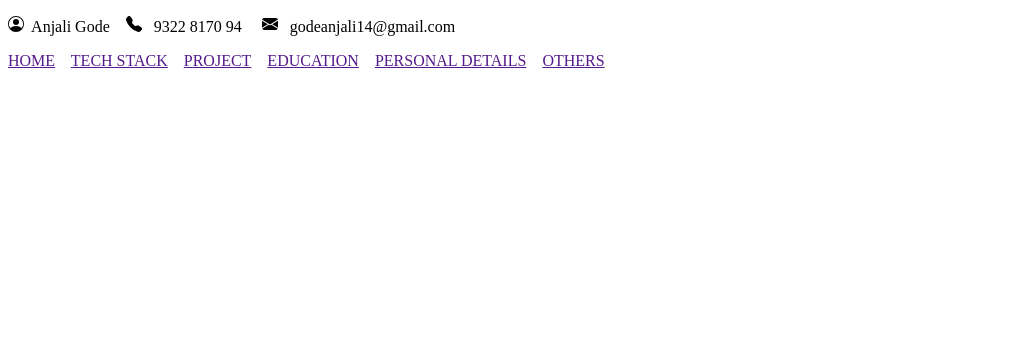
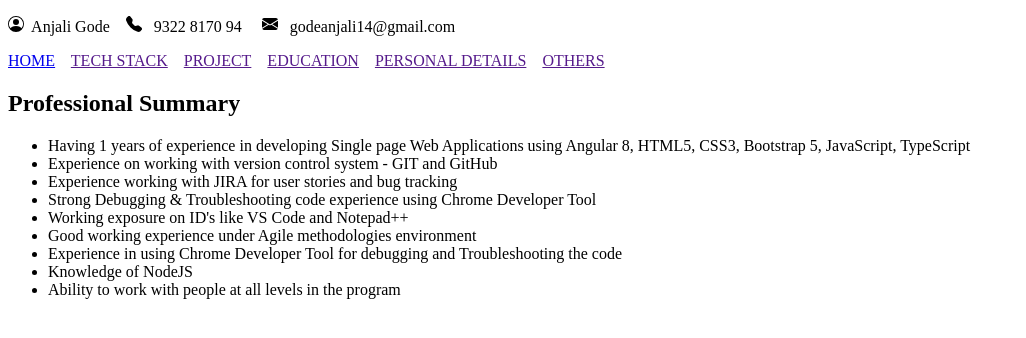
Before and after one commit to godeanjali14/my-profile-, a plain HTML site: page index.html in a window 1280 px wide. Shown: the whole page, without its empty margins (0-1026 px from the left). Drawn offline with Linux system fonts and the light colour scheme.

Commit message:
Designed a home section
Designed a home section

```diff
--- a/index.html
+++ b/index.html
@@ -22,7 +22,7 @@
 
     <!--Nevigation Section -->
     <nav>
-        <a href="">HOME</a>&nbsp;&nbsp;&nbsp;
+        <a href="#home">HOME</a>&nbsp;&nbsp;&nbsp;
         <a href="">TECH STACK</a>&nbsp;&nbsp;&nbsp;
         <a href=>PROJECT</a>&nbsp;&nbsp;&nbsp;
         <a href="">EDUCATION</a>&nbsp;&nbsp;&nbsp;
@@ -32,6 +32,21 @@
 
     <!--Main Section -->
     <section></section>
+    <!-- HOME -->
+    <section id="home">
+      <h2> Professional Summary</h2>
+      <ul>
+        <li>Having 1 years of experience in developing Single page Web Applications using Angular 8, HTML5, CSS3, Bootstrap 5, JavaScript, TypeScript </li>
+        <li>Experience on working with version control system - GIT and GitHub </li>
+        <li> Experience working with JIRA for user stories and bug tracking</li>
+        <li>Strong Debugging & Troubleshooting code experience using Chrome Developer Tool </li>
+        <li>Working exposure on ID's like VS Code and Notepad++ </li>
+        <li>Good working experience under Agile methodologies environment </li>
+        <li>Experience in using Chrome Developer Tool for debugging and Troubleshooting the code </li>
+        <li> Knowledge of NodeJS</li>
+        <li>Ability to work with people at all levels in the program</li>
+      </ul>
+    </section>
 
     <!--Footer Section -->
     <footer></footer>
```
